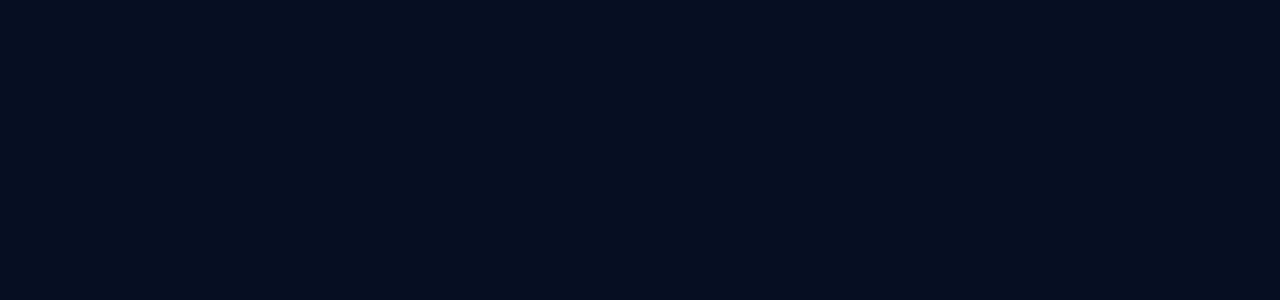
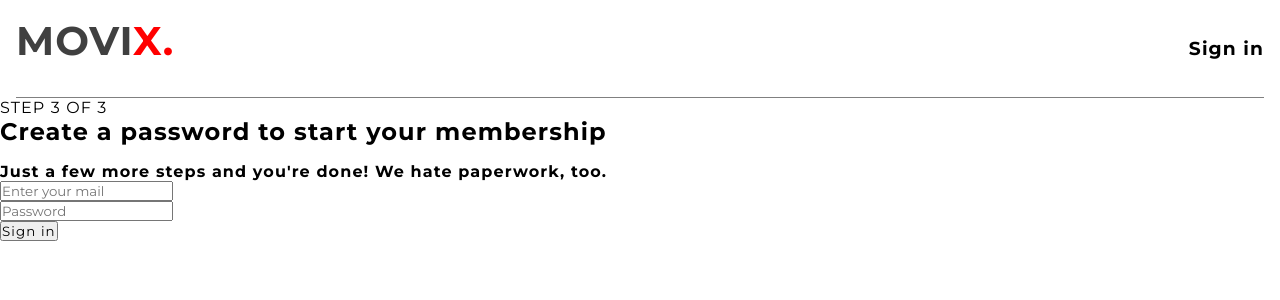
Before and after one commit to EjiroOsiephri/Movix-full-site, a React (Vite) app in the folder vite-project/: page /step3 in a window 1280 px wide. Before the commit this address had no page. Shown: the top 300 px of the page. Built offline with nearby package versions, Linux system fonts and the light colour scheme.

Commit message:
Add: Setting up last step page

```diff
--- a/vite-project/src/App.jsx
+++ b/vite-project/src/App.jsx
@@ -3,6 +3,7 @@ import Login from "./pages/Login";
 import Home from "./pages/Home";
 import Signup from "./pages/Signup";
 import SignUpStep2 from "./pages/SignUpStep2";
+import SignUpStep3 from "./pages/SignUpStep3";
 
 function App() {
   return (
@@ -12,6 +13,7 @@ function App() {
         <Route path="/signin" element={<Login />} />
         <Route path="/signup" element={<Signup />} />
         <Route path="/step2" element={<SignUpStep2 />} />
+        <Route path="/step3" element={<SignUpStep3 />} />
       </Routes>
     </>
   );
--- a/vite-project/src/pages/SignUpStep2.jsx
+++ b/vite-project/src/pages/SignUpStep2.jsx
@@ -1,9 +1,14 @@
 import React from "react";
 import Classes from "../Sass/Signup.module.scss";
-import { Link } from "react-router-dom";
+import { Link, useNavigate } from "react-router-dom";
 import images from "../assets/images.png";
 
 const SignUpStep2 = () => {
+  const navigate = useNavigate();
+
+  const navigateToSignUpPageStep2 = () => {
+    navigate("/step3");
+  };
   return (
     <>
       <main className={Classes["signup-main"]}>
@@ -26,7 +31,7 @@ const SignUpStep2 = () => {
             Netflix is personalized for you. Create a password to watch on any
             device at any time.
           </h4>
-          <button>Next</button>
+          <button onClick={navigateToSignUpPageStep2}>Next</button>
         </aside>
       </main>
     </>
--- a/vite-project/src/pages/SignUpStep3.jsx
+++ b/vite-project/src/pages/SignUpStep3.jsx
@@ -0,0 +1,41 @@
+import React from "react";
+import Classes from "../Sass/Signup.module.scss";
+import { Link } from "react-router-dom";
+
+const SignUpStep3 = () => {
+  return (
+    <>
+      <main className={Classes["signup-main"]}>
+        <header className={Classes["signup-header"]}>
+          <div className={Classes["signup-div"]}>
+            <h1>
+              MOVI<span>X.</span>
+            </h1>
+            <h3>
+              <Link to="/signin">Sign in</Link>
+            </h3>
+          </div>
+          <div className={Classes["Line-div"]}></div>
+        </header>
+        <section className={Classes["signupStep3-section"]}>
+          <p> STEP 3 OF 3</p>
+          <h1>Create a password to start your membership</h1>
+          <h4>
+            Just a few more steps and you're done! We hate paperwork, too.
+          </h4>
+          <form className={Classes["Signin-form"]}>
+            <div className={Classes["emailSignUpField"]}>
+              <input type="text" placeholder="Enter your mail" />
+            </div>
+            <div className={Classes["password-div"]}>
+              <input type="text" placeholder="Password" />
+            </div>
+            <button>Sign in</button>
+          </form>
+        </section>
+      </main>
+    </>
+  );
+};
+
+export default SignUpStep3;
```
